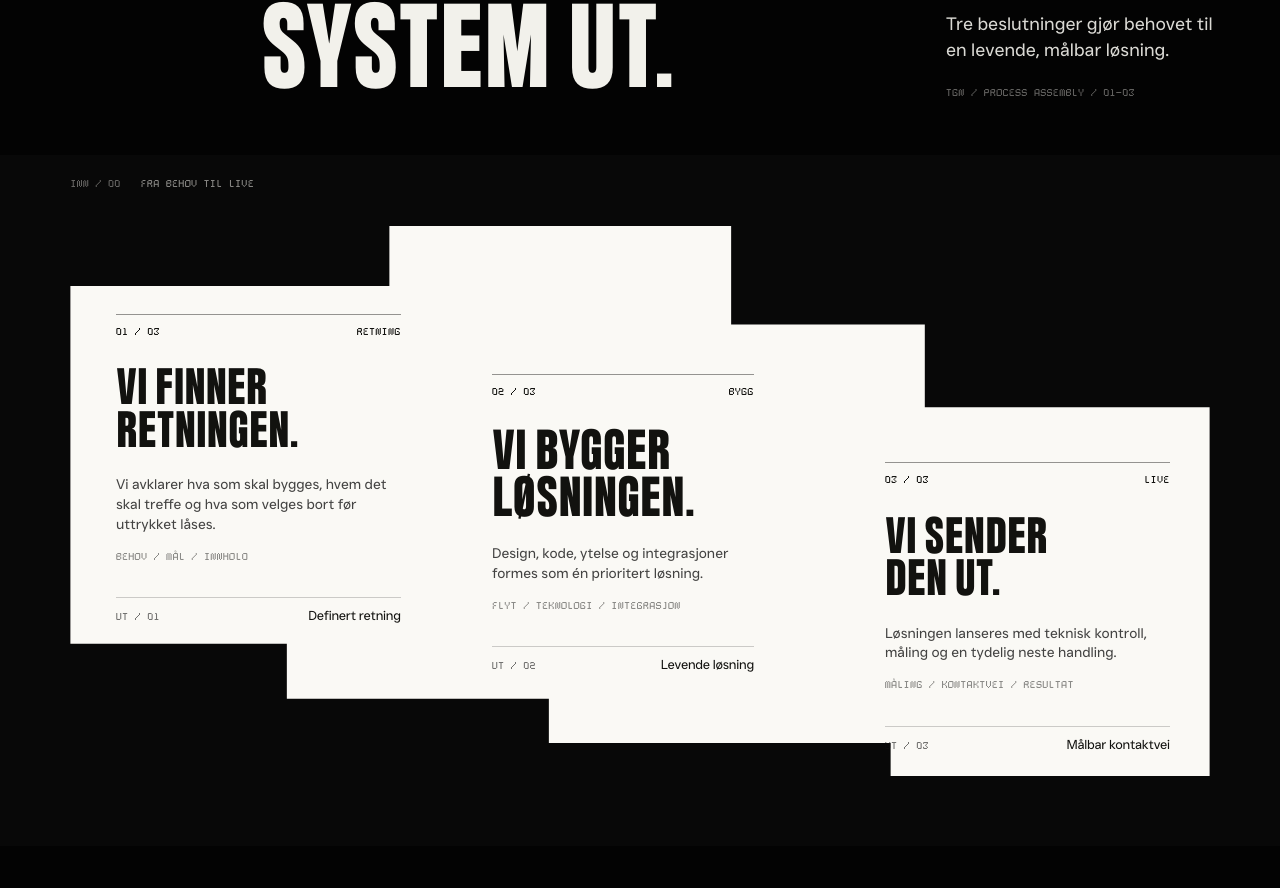
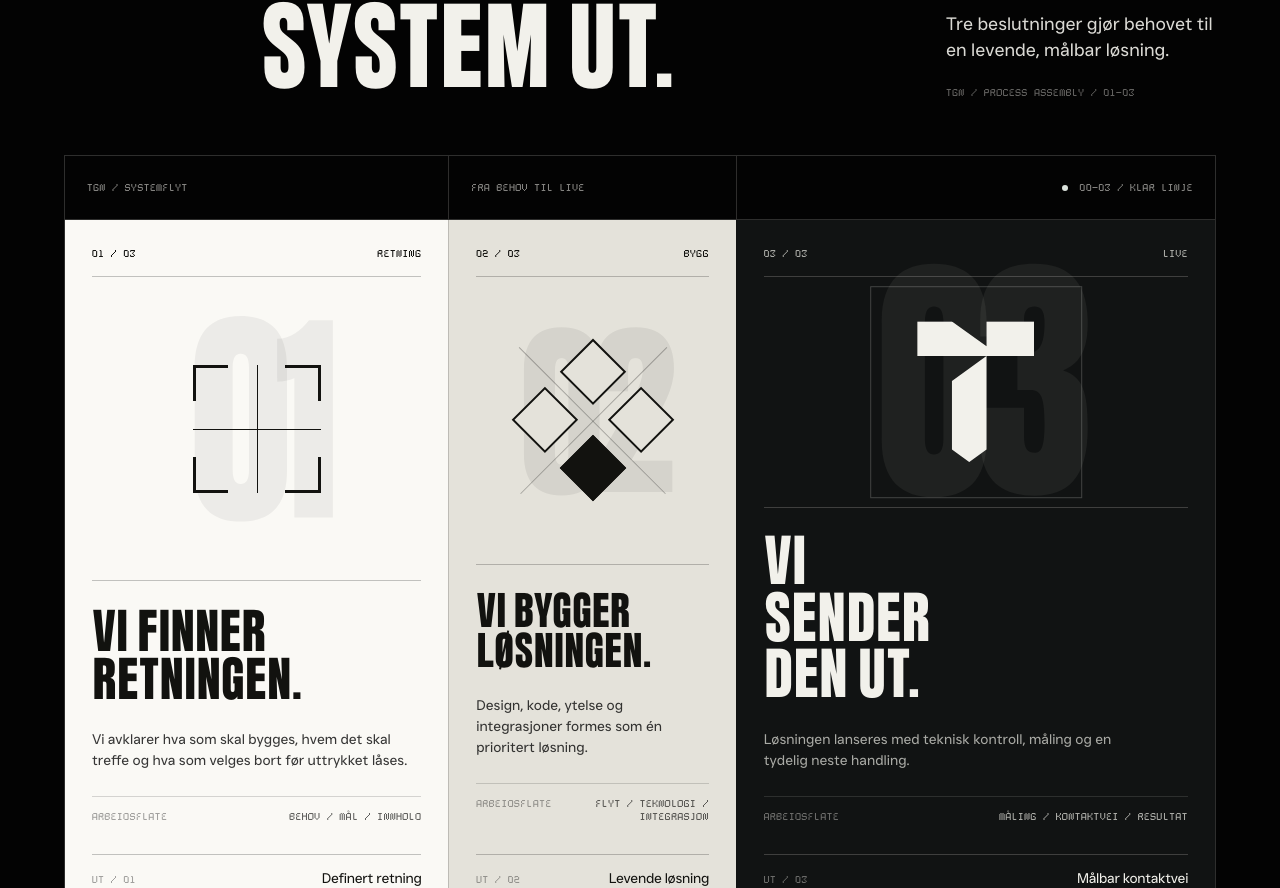
Before and after one commit to rezhh94/TGN-redesign, a Next.js app: page / in a window 1280 px wide. Shown: the part 11112-12000 px from the top of the page. Built offline with nearby package versions, Linux system fonts and the light colour scheme.

Commit message:
feat: redesign process system flow

```diff
--- a/src/components/ProcessLayers.tsx
+++ b/src/components/ProcessLayers.tsx
@@ -40,34 +40,48 @@ export function ProcessLayers() {
         </div>
       </header>
 
-      <div className="process-field" data-process-stage>
-        <div className="process-field__materials" aria-hidden="true">
-          <i className="process-field__material process-field__material--paper" />
-        </div>
+      <div className="process-system" data-process-stage>
+        <header className="process-system__rail">
+          <p>TGN / Systemflyt</p>
+          <p>Fra behov til live</p>
+          <p><span aria-hidden="true" /> 00—03 / Klar linje</p>
+        </header>
 
-        <p className="process-field__entry">
-          <span>Inn / 00</span>
-          <strong>Fra behov til live</strong>
-        </p>
-
-        <ol className="process-field__phases">
+        <ol className="process-system__sequence">
           {phases.map((phase) => (
-            <li className={`process-field__phase process-field__phase--${phase.n}`} key={phase.n}>
-              <header>
+            <li className={`process-phase process-phase--${phase.n}`} key={phase.n} data-process-surface>
+              <header className="process-phase__head">
                 <span>{phase.n} / 03</span>
                 <strong>{phase.tag}</strong>
               </header>
-              <h3>{phase.heading}</h3>
-              <p>{phase.body}</p>
-              <small>{phase.materials.join(" / ")}</small>
-              <footer>
+
+              <div className="process-phase__signal" aria-hidden="true">
+                <span className="process-phase__numeral">{phase.n}</span>
+                <span className="process-phase__glyph">
+                  <i />
+                  <i />
+                  <i />
+                  <i />
+                </span>
+              </div>
+
+              <div className="process-phase__copy">
+                <h3>{phase.heading}</h3>
+                <p>{phase.body}</p>
+              </div>
+
+              <p className="process-phase__materials">
+                <span>Arbeidsflate</span>
+                <small>{phase.materials.join(" / ")}</small>
+              </p>
+
+              <footer className="process-phase__output">
                 <span>Ut / {phase.n}</span>
                 <strong>{phase.output}</strong>
               </footer>
             </li>
           ))}
         </ol>
-
       </div>
 
       <footer className="process-journey__closer">
--- a/src/styles/process-layers.css
+++ b/src/styles/process-layers.css
@@ -1,6 +1,6 @@
-/* 05 / Prosess — one monochrome working surface.
-   The cut paper route carries all three phases; hierarchy and position,
-   rather than material colors, explain the progression. */
+/* 05 / Prosess — one continuous editorial system surface.
+   The references inform the poster grid and progression, while typography,
+   material, contrast and the final lock-up stay inside Tigon's own system. */
 
 .process-journey {
   position: relative;
@@ -11,7 +11,7 @@
 }
 
 .process-journey__intro,
-.process-field,
+.process-system,
 .process-journey__closer {
   width: min(100%, var(--page-max));
   margin-right: auto;
@@ -38,6 +38,7 @@
 
 .process-journey__title {
   grid-column: 3 / 10;
+  margin: 0;
   color: var(--color-on-dark);
   font-family: var(--font-display);
   font-size: clamp(72px, 9.3vw, 170px);
@@ -79,175 +80,380 @@
   text-transform: uppercase;
 }
 
-.process-field {
-  --process-route: polygon(
-    0 11%,
-    28% 11%,
-    28% 0,
-    58% 0,
-    58% 18%,
-    75% 18%,
-    75% 33%,
-    100% 33%,
-    100% 100%,
-    72% 100%,
-    72% 94%,
-    42% 94%,
-    42% 86%,
-    19% 86%,
-    19% 76%,
-    0 76%
-  );
-  position: relative;
-  height: clamp(680px, 54vw, 780px);
-  overflow: hidden;
-  background: #080808;
-  isolation: isolate;
+.process-system {
+  padding: 0 var(--gutter);
 }
 
-.process-field__materials,
-.process-field__phases {
-  position: absolute;
-  inset: clamp(58px, 5.5vw, 82px);
-}
-
-.process-field__materials {
-  z-index: 1;
-}
-
-.process-field__material {
-  position: absolute;
-  inset: 0;
-  display: block;
-  background: var(--paper);
-  clip-path: var(--process-route);
-}
-
-.process-field__entry,
-.process-field__phase header,
-.process-field__phase small,
-.process-field__phase footer {
+.process-system__rail {
+  display: grid;
+  grid-template-columns: 4fr 3fr 5fr;
+  min-height: 64px;
+  border: 1px solid rgba(242, 241, 235, 0.18);
+  border-bottom: 0;
+  color: var(--on-dark-quiet);
   font-family: var(--font-mono);
+  font-size: var(--fz-mono-s);
   letter-spacing: var(--mono-track);
+  line-height: 1.3;
   text-transform: uppercase;
 }
 
-.process-field__entry {
-  position: absolute;
-  top: 3.2%;
-  left: clamp(58px, 5.5vw, 82px);
-  z-index: 5;
+.process-system__rail p {
   display: flex;
-  gap: 20px;
-  color: var(--on-dark-faint);
-  font-size: var(--fz-mono-s);
-  line-height: 1.2;
+  gap: 12px;
+  align-items: center;
+  margin: 0;
+  padding: 18px 22px;
 }
 
-.process-field__entry strong {
-  color: var(--on-dark-quiet);
-  font-weight: 400;
+.process-system__rail p + p {
+  border-left: 1px solid rgba(242, 241, 235, 0.18);
 }
 
-.process-field__phases {
-  z-index: 4;
+.process-system__rail p:last-child {
+  justify-content: flex-end;
+}
+
+.process-system__rail p:last-child span {
+  width: 6px;
+  height: 6px;
+  border-radius: 50%;
+  background: var(--pine-tint);
+}
+
+.process-system__sequence {
+  display: grid;
+  grid-template-columns: 4fr 3fr 5fr;
   margin: 0;
   padding: 0;
+  border: 1px solid rgba(242, 241, 235, 0.18);
   color: var(--blekk);
   list-style: none;
 }
 
-.process-field__phase {
-  position: absolute;
-  width: 25%;
+.process-phase {
+  position: relative;
+  display: grid;
+  grid-template-rows: auto minmax(230px, 1fr) auto auto auto;
   min-width: 0;
+  min-height: clamp(660px, 52vw, 900px);
+  padding: clamp(22px, 2.1vw, 40px);
+  overflow: hidden;
+  background: var(--paper);
 }
 
-.process-field__phase--01 {
-  top: 16%;
-  left: 4%;
+.process-phase + .process-phase {
+  border-left: 1px solid rgba(16, 16, 15, 0.18);
 }
 
-.process-field__phase--02 {
-  top: 27%;
-  left: 37%;
-  width: 23%;
+.process-phase--02 {
+  background: var(--stein);
 }
 
-.process-field__phase--03 {
-  top: 43%;
-  right: 3.5%;
-  width: 25%;
+.process-phase--03 {
+  background: #111313;
+  color: var(--color-on-dark);
 }
 
-.process-field__phase header,
-.process-field__phase footer {
+.process-phase__head,
+.process-phase__materials,
+.process-phase__output {
+  font-family: var(--font-mono);
+  font-size: var(--fz-mono-s);
+  letter-spacing: var(--mono-track);
+  line-height: 1.3;
+  text-transform: uppercase;
+}
+
+.process-phase__head,
+.process-phase__output {
   display: flex;
   justify-content: space-between;
-  gap: 14px;
+  gap: 16px;
   align-items: baseline;
-  font-size: var(--fz-mono-s);
-  line-height: 1.3;
 }
 
-.process-field__phase header {
-  padding-top: 10px;
-  border-top: 1px solid rgba(16, 16, 15, 0.44);
+.process-phase__head {
+  position: relative;
+  z-index: 2;
+  padding-bottom: 16px;
+  border-bottom: 1px solid rgba(16, 16, 15, 0.24);
 }
 
-.process-field__phase header strong,
-.process-field__phase footer strong {
+.process-phase__head strong,
+.process-phase__output strong {
   font-weight: 400;
 }
 
-.process-field__phase h3 {
-  max-width: 11ch;
-  margin-top: clamp(22px, 2.4vw, 36px);
+.process-phase--03 .process-phase__head {
+  border-color: rgba(242, 241, 235, 0.2);
+  color: var(--on-dark-medium);
+}
+
+.process-phase__signal {
+  position: relative;
+  min-height: 0;
+  isolation: isolate;
+}
+
+.process-phase__numeral {
+  position: absolute;
+  inset: 50% auto auto 50%;
+  color: rgba(16, 16, 15, 0.055);
   font-family: var(--font-display);
-  font-size: clamp(40px, 4vw, 64px);
+  font-size: clamp(190px, 22vw, 410px);
+  font-weight: 700;
+  letter-spacing: -0.08em;
+  line-height: 0.7;
+  transform: translate(-52%, -48%);
+}
+
+.process-phase--02 .process-phase__numeral {
+  color: rgba(16, 16, 15, 0.065);
+  font-size: clamp(170px, 18vw, 340px);
+}
+
+.process-phase--03 .process-phase__numeral {
+  color: rgba(242, 241, 235, 0.06);
+  font-size: clamp(210px, 25vw, 460px);
+}
+
+.process-phase__glyph {
+  position: absolute;
+  top: 50%;
+  left: 50%;
+  width: clamp(116px, 10vw, 184px);
+  aspect-ratio: 1;
+  transform: translate(-50%, -50%);
+}
+
+.process-phase__glyph i {
+  position: absolute;
+  display: block;
+  background: currentColor;
+}
+
+.process-phase--01 .process-phase__glyph {
+  color: var(--blekk);
+}
+
+.process-phase--01 .process-phase__glyph::before,
+.process-phase--01 .process-phase__glyph::after {
+  position: absolute;
+  content: "";
+  background: currentColor;
+}
+
+.process-phase--01 .process-phase__glyph::before {
+  top: 50%;
+  right: 0;
+  left: 0;
+  height: 1px;
+}
+
+.process-phase--01 .process-phase__glyph::after {
+  top: 0;
+  bottom: 0;
+  left: 50%;
+  width: 1px;
+}
+
+.process-phase--01 .process-phase__glyph i {
+  width: 28%;
+  height: 28%;
+  border-color: currentColor;
+  background: transparent;
+}
+
+.process-phase--01 .process-phase__glyph i:nth-child(1) {
+  top: 0;
+  left: 0;
+  border-top: 3px solid;
+  border-left: 3px solid;
+}
+
+.process-phase--01 .process-phase__glyph i:nth-child(2) {
+  top: 0;
+  right: 0;
+  border-top: 3px solid;
+  border-right: 3px solid;
+}
+
+.process-phase--01 .process-phase__glyph i:nth-child(3) {
+  bottom: 0;
+  left: 0;
+  border-bottom: 3px solid;
+  border-left: 3px solid;
+}
+
+.process-phase--01 .process-phase__glyph i:nth-child(4) {
+  right: 0;
+  bottom: 0;
+  border-right: 3px solid;
+  border-bottom: 3px solid;
+}
+
+.process-phase--02 .process-phase__glyph {
+  display: grid;
+  grid-template-columns: repeat(2, 1fr);
+  gap: 18%;
+  width: clamp(112px, 9vw, 164px);
+  color: var(--blekk);
+  transform: translate(-50%, -50%) rotate(45deg);
+}
+
+.process-phase--02 .process-phase__glyph::before,
+.process-phase--02 .process-phase__glyph::after {
+  position: absolute;
+  z-index: -1;
+  content: "";
+  background: rgba(16, 16, 15, 0.3);
+}
+
+.process-phase--02 .process-phase__glyph::before {
+  top: 50%;
+  right: -40%;
+  left: -40%;
+  height: 1px;
+}
+
+.process-phase--02 .process-phase__glyph::after {
+  top: -40%;
+  bottom: -40%;
+  left: 50%;
+  width: 1px;
+}
+
+.process-phase--02 .process-phase__glyph i {
+  position: relative;
+  inset: auto;
+  border: 2px solid currentColor;
+  background: var(--stein);
+}
+
+.process-phase--02 .process-phase__glyph i:nth-child(4) {
+  background: var(--blekk);
+}
+
+.process-phase--03 .process-phase__glyph {
+  width: clamp(132px, 12vw, 214px);
+  color: var(--color-on-dark);
+}
+
+.process-phase--03 .process-phase__glyph::before {
+  position: absolute;
+  inset: 4%;
+  content: "";
+  background: currentColor;
+  -webkit-mask: url("/brand/tigon-mark.svg") center / contain no-repeat;
+  mask: url("/brand/tigon-mark.svg") center / contain no-repeat;
+}
+
+.process-phase--03 .process-phase__glyph::after {
+  position: absolute;
+  inset: -19%;
+  border: 1px solid rgba(242, 241, 235, 0.22);
+  content: "";
+}
+
+.process-phase--03 .process-phase__glyph i {
+  display: none;
+}
+
+.process-phase__copy {
+  position: relative;
+  z-index: 2;
+  padding-top: clamp(22px, 2.2vw, 38px);
+  border-top: 1px solid rgba(16, 16, 15, 0.24);
+}
+
+.process-phase__copy h3 {
+  max-width: 9ch;
+  margin: 0;
+  font-family: var(--font-display);
+  font-size: clamp(46px, 4.6vw, 84px);
   font-weight: 700;
   letter-spacing: var(--display-track);
-  line-height: 0.83;
+  line-height: 0.82;
   text-transform: uppercase;
 }
 
-.process-field__phase--02 h3 {
-  font-size: clamp(44px, 4.4vw, 70px);
+.process-phase--02 .process-phase__copy h3 {
+  font-size: clamp(42px, 3.8vw, 70px);
 }
 
-.process-field__phase p {
-  max-width: 31ch;
-  margin-top: clamp(17px, 1.7vw, 24px);
-  color: rgba(16, 16, 15, 0.78);
-  font-family: var(--font-sans);
-  font-size: clamp(14px, 0.95vw, 16px);
-  line-height: 1.42;
+.process-phase--03 .process-phase__copy {
+  border-color: rgba(242, 241, 235, 0.2);
 }
 
-.process-field__phase small {
-  display: block;
-  margin-top: 14px;
-  color: rgba(16, 16, 15, 0.48);
-  font-size: var(--fz-mono-s);
-  line-height: 1.4;
+.process-phase--03 .process-phase__copy h3 {
+  max-width: 8ch;
+  font-size: clamp(52px, 5.4vw, 98px);
 }
 
-.process-field__phase footer {
-  margin-top: clamp(26px, 2.7vw, 40px);
-  padding-top: 10px;
-  border-top: 1px solid rgba(16, 16, 15, 0.2);
-  color: rgba(16, 16, 15, 0.58);
+.process-phase__copy p {
+  max-width: 37ch;
+  margin: clamp(20px, 1.8vw, 28px) 0 0;
+  color: var(--on-light-strong);
+  font-family: var(--font-sans);
+  font-size: clamp(14px, 1vw, 17px);
+  line-height: 1.48;
 }
 
-.process-field__phase footer strong {
+.process-phase--03 .process-phase__copy p {
+  color: var(--on-dark-medium);
+}
+
+.process-phase__materials {
+  display: grid;
+  grid-template-columns: auto 1fr;
+  gap: 16px;
+  margin: clamp(24px, 2vw, 34px) 0 0;
+  padding-top: 13px;
+  border-top: 1px solid rgba(16, 16, 15, 0.16);
+  color: var(--on-light-faint);
+}
+
+.process-phase__materials small {
+  color: var(--on-light-medium);
+  font: inherit;
+  text-align: right;
+}
+
+.process-phase--03 .process-phase__materials {
+  border-color: rgba(242, 241, 235, 0.12);
+  color: var(--on-dark-faint);
+}
+
+.process-phase--03 .process-phase__materials small {
+  color: var(--on-dark-medium);
+}
+
+.process-phase__output {
+  margin-top: clamp(26px, 2.4vw, 42px);
+  padding-top: 16px;
+  border-top: 1px solid rgba(16, 16, 15, 0.24);
+  color: var(--on-light-faint);
+}
+
+.process-phase__output strong {
   max-width: 15ch;
   color: var(--blekk);
   font-family: var(--font-sans);
-  font-size: clamp(13px, 0.95vw, 15px);
+  font-size: clamp(14px, 1vw, 17px);
   letter-spacing: -0.02em;
   line-height: 1.1;
   text-align: right;
   text-transform: none;
+}
+
+.process-phase--03 .process-phase__output {
+  border-color: rgba(242, 241, 235, 0.2);
+  color: var(--on-dark-faint);
+}
+
+.process-phase--03 .process-phase__output strong {
+  color: var(--color-on-dark);
 }
 
 .process-journey__closer {
@@ -262,6 +468,7 @@
 
 .process-journey__closer > p {
   max-width: 18ch;
+  margin: 0;
   font-family: var(--font-sans);
   font-size: clamp(38px, 5vw, 84px);
   letter-spacing: -0.055em;
@@ -294,85 +501,53 @@
     max-width: 44ch;
   }
 
-  .process-field {
-    --process-route: polygon(
-      0 0,
-      78% 0,
-      78% 5%,
-      96% 5%,
-      96% 36%,
-      86% 36%,
-      86% 41%,
-      100% 41%,
-      100% 66%,
-      90% 66%,
-      90% 71%,
-      97% 71%,
-      97% 100%,
-      17% 100%,
-      17% 95%,
-      0 95%,
-      0 69%,
-      9% 69%,
-      9% 64%,
-      0 64%,
-      0 41%,
-      12% 41%,
-      12% 36%,
-      0 36%
-    );
-    width: auto;
-    height: auto;
-    min-height: 0;
-    margin-right: var(--gutter);
-    margin-left: var(--gutter);
+  .process-system__rail {
+    grid-template-columns: 1fr 1fr;
   }
 
-  .process-field__materials {
-    inset: 0;
+  .process-system__rail p:nth-child(2) {
+    display: none;
   }
 
-  .process-field__entry {
-    top: 28px;
-    left: 7%;
-    color: rgba(16, 16, 15, 0.48);
+  .process-system__sequence {
+    grid-template-columns: 1fr;
   }
 
-  .process-field__entry strong {
-    color: rgba(16, 16, 15, 0.58);
+  .process-phase {
+    grid-template-columns: minmax(220px, 0.8fr) minmax(0, 1.2fr);
+    grid-template-rows: auto minmax(260px, 1fr) auto auto;
+    min-height: 650px;
   }
 
-  .process-field__phases {
-    position: relative;
-    inset: auto;
-    display: flex;
-    flex-direction: column;
-    gap: clamp(76px, 10vw, 106px);
-    padding: clamp(94px, 12vw, 124px) 8% clamp(102px, 13vw, 134px);
+  .process-phase + .process-phase {
+    border-top: 1px solid rgba(16, 16, 15, 0.18);
+    border-left: 0;
   }
 
-  .process-field__phase,
-  .process-field__phase--01,
-  .process-field__phase--02,
-  .process-field__phase--03 {
-    position: relative;
-    top: auto;
-    right: auto;
-    left: auto;
-    width: min(58%, 450px);
+  .process-phase__head {
+    grid-column: 1 / -1;
   }
 
-  .process-field__phase--02 {
-    align-self: center;
+  .process-phase__signal {
+    grid-row: 2 / 4;
   }
 
-  .process-field__phase--03 {
-    align-self: flex-end;
+  .process-phase__copy {
+    align-self: end;
   }
 
-  .process-field__phase h3,
-  .process-field__phase--02 h3 {
-    font-size: clamp(50px, 7.5vw, 70px);
+  .process-phase__materials {
+    grid-column: 2;
+  }
+
+  .process-phase__output {
+    grid-column: 1 / -1;
+  }
+
+  .process-phase__copy h3,
+  .process-phase--02 .process-phase__copy h3,
+  .process-phase--03 .process-phase__copy h3 {
+    font-size: clamp(58px, 8vw, 94px);
   }
 }
 
@@ -389,71 +564,56 @@
     font-size: clamp(58px, 18vw, 86px);
   }
 
-  .process-field {
-    --process-route: polygon(
-      0 0,
-      84% 0,
-      84% 4%,
-      100% 4%,
-      100% 36%,
-      92% 36%,
-      92% 40%,
-      100% 40%,
-      100% 68%,
-      88% 68%,
-      88% 72%,
-      100% 72%,
-      100% 100%,
-      16% 100%,
-      16% 96%,
-      0 96%,
-      0 72%,
-      8% 72%,
-      8% 68%,
-      0 68%,
-      0 40%,
-      8% 40%,
-      8% 36%,
-      0 36%
-    );
-    margin-right: 20px;
-    margin-left: 20px;
+  .process-system {
+    padding: 0 20px;
   }
 
-  .process-field__entry {
-    top: 24px;
-    left: 24px;
-    gap: 10px;
-    font-size: 8px;
+  .process-system__rail {
+    min-height: 54px;
   }
 
-  .process-field__phases {
-    gap: 66px;
-    padding: 82px 28px 92px;
+  .process-system__rail p {
+    padding: 14px;
   }
 
-  .process-field__phase,
-  .process-field__phase--01,
-  .process-field__phase--02,
-  .process-field__phase--03 {
-    width: 94%;
+  .process-system__rail p:last-child {
+    text-align: right;
   }
 
-  .process-field__phase--02 {
-    width: 90%;
+  .process-phase {
+    display: grid;
+    grid-template-columns: 1fr;
+    grid-template-rows: auto minmax(250px, 1fr) auto auto auto;
+    min-height: 650px;
+    padding: 20px;
   }
 
-  .process-field__phase--03 {
-    width: 92%;
+  .process-phase__head,
+  .process-phase__signal,
+  .process-phase__copy,
+  .process-phase__materials,
+  .process-phase__output {
+    grid-column: auto;
+    grid-row: auto;
   }
 
-  .process-field__phase h3,
-  .process-field__phase--02 h3 {
-    font-size: clamp(42px, 13vw, 54px);
+  .process-phase__copy h3,
+  .process-phase--02 .process-phase__copy h3,
+  .process-phase--03 .process-phase__copy h3 {
+    font-size: clamp(48px, 15vw, 68px);
   }
 
-  .process-field__phase p {
+  .process-phase__copy p {
     font-size: 14px;
+  }
+
+  .process-phase__materials {
+    grid-template-columns: 1fr;
+    gap: 7px;
+  }
+
+  .process-phase__materials small {
+    text-align: left;
   }
 
   .process-journey__closer {
```
